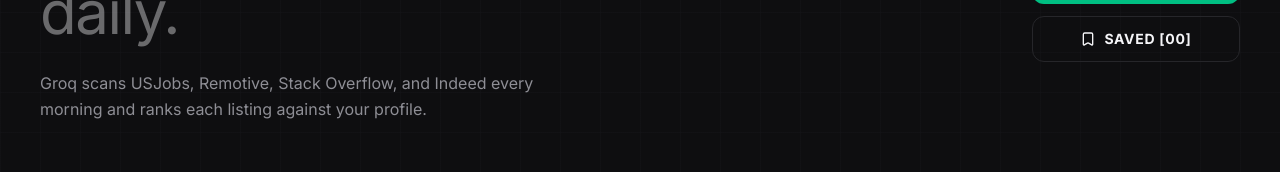
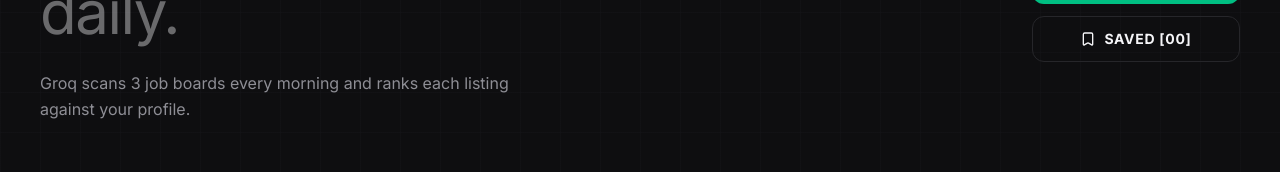
Before and after one commit to nakucoder/job-scraper-dashboard, a React (Vite) app: page / in a window 1280 px wide. Shown: the part 228-400 px from the top of the page. Built offline with nearby package versions, Linux system fonts and the light colour scheme; no server answers.

Commit message:
revert subtitle to generic job board count

```diff
--- a/src/App.jsx
+++ b/src/App.jsx
@@ -152,7 +152,7 @@ export default function App() {
               <span className="text-foreground/40 font-light">daily.</span>
             </h1>
             <p className="mt-5 text-muted-foreground text-base leading-relaxed max-w-lg mx-auto lg:mx-0">
-              Groq scans USJobs, Remotive, Stack Overflow, and Indeed every morning and ranks each listing against your profile.
+              Groq scans 3 job boards every morning and ranks each listing against your profile.
             </p>
           </div>
 
```
